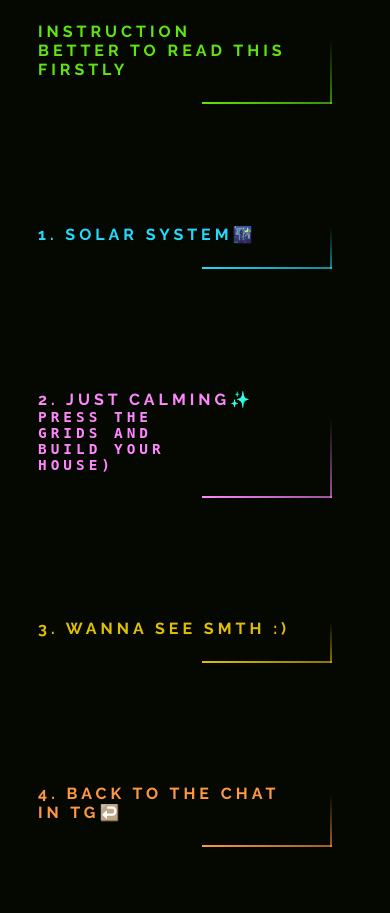
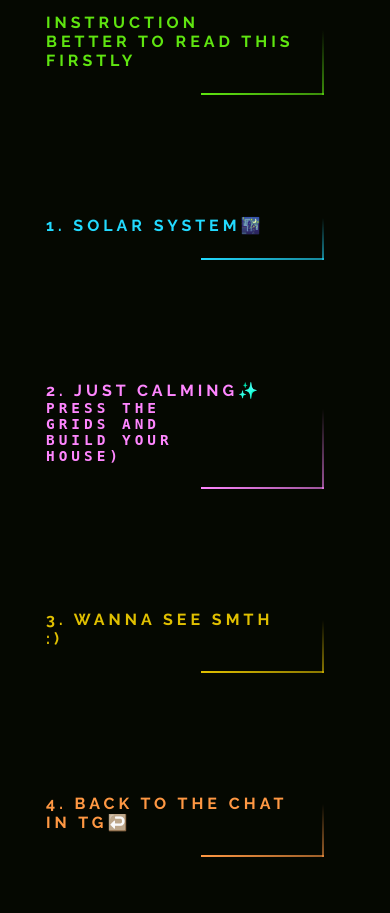
Before and after one commit to W-Mirshod/fun, a Django app: page /just-choose in a window 390 px wide. Before the commit the page ends 847 px from the top, so only its background shows below. Run offline with Django 5.2, Linux system fonts and the light colour scheme.

Commit message:
fixing the bug

```diff
--- a/main/templates/choices.html
+++ b/main/templates/choices.html
@@ -43,7 +43,7 @@
         /* Media query for phones and smaller screens */
         @media (max-width: 600px) {
             .nav-wrapper {
-                padding: 0.5rem; /* Adjust padding */
+                padding: 1rem; /* Adjust padding */
             }
 
             a {
@@ -71,7 +71,6 @@
         Instruction
         <h6>Better to read this firstly</h6>
     </a>
-
     <a href="{% url 'solar' %}">
         <span></span>
         <span></span>
```
